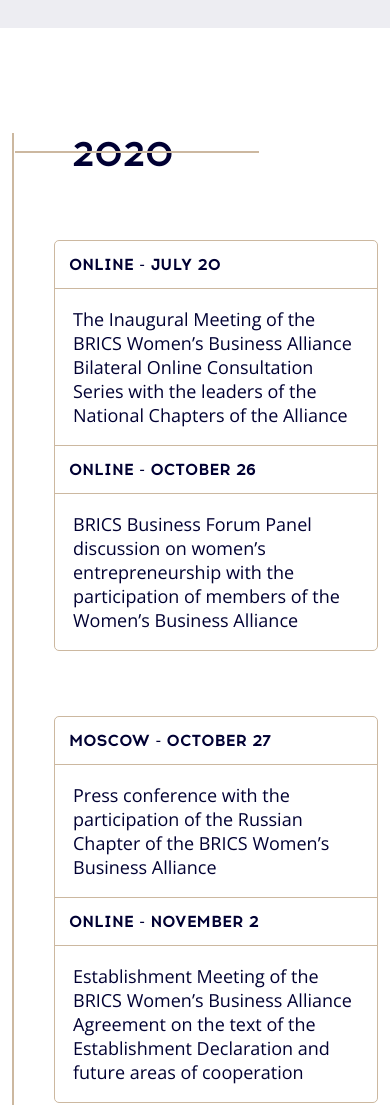
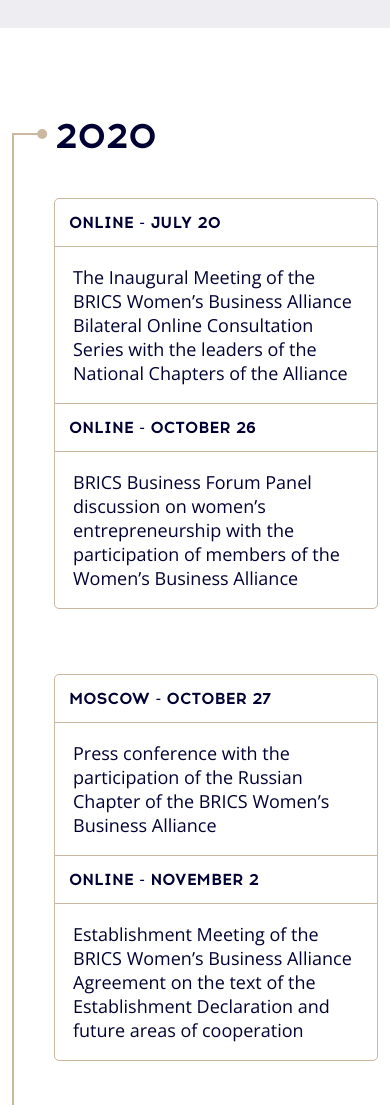
Before and after one commit to dmazikin/brics, a website: page src/about.html in a window 390 px wide. Shown: the part 3741-4846 px from the top of the page. Drawn offline with nearby package versions, Linux system fonts and the light colour scheme; files that its build step writes are made by us from their sources; files whose address does not match are found by name.

Commit message:
переработал timeline второй секции

```diff
--- a/src/about.html
+++ b/src/about.html
@@ -267,9 +267,9 @@
             <div class="container">
                 <div class="timeline">
                     <div class="timeline-list timeline-list-type-2">
+                        <div class="title timeline-title-2020">2020</div>
                         <div class="row">
-                            <div class="timeline-item col-md-6 col-lg-4">
-                                <div class="title timeline-title-2020">2020</div>
+                            <div class="timeline-item col-md-12 col-lg-4">
                                 <div class="timeline-item-wrapper">
                                     <div class="timeline-item-subtitle">ONLINE - JULY 20</div>
                                     <div class="timeline-item-content">
@@ -284,7 +284,7 @@
                                 </div>
                                 <!-- /.timeline-item-wrapper -->
                             </div>
-                            <div class="timeline-item col-md-6 col-lg-4">
+                            <div class="timeline-item col-md-12 col-lg-4">
                                 <div class="timeline-item-wrapper">
                                     <div class="timeline-item-subtitle">MOSCOW - OCTOBER 27</div>
                                     <div class="timeline-item-content">
@@ -299,7 +299,7 @@
                                 </div>
                                 <!-- /.timeline-item-wrapper -->
                             </div>
-                            <div class="timeline-item col-md-6 col-lg-4">
+                            <div class="timeline-item col-md-12 col-lg-4">
                                 <div class="timeline-item-wrapper">
                                     <div class="timeline-item-subtitle">ONLINE - NOVEMBER 17</div>
                                     <div class="timeline-item-content">
--- a/src/sass/blocks/_about.scss
+++ b/src/sass/blocks/_about.scss
@@ -201,6 +201,62 @@
     margin-left: 0;
     position: absolute;
     background: #ededf2;
+}
+
+.timeline-title-2020 {
+    margin-left: 0;
+    position: absolute;
+    background: #fff;
+    top: -23px;
+    right: 37%;
+    transform: translateX(-37%);
+    width: 200px;
+    text-align: center;
+    &::before {
+        content: '';
+        position: absolute;
+        left: 0px;
+        width: 10px;
+        height: 10px;
+        top: 17px;
+        border-radius: 100%;
+        background: #CCB8A0;
+    }
+    &::after {
+        content: '';
+        position: absolute;
+        right: 0px;
+        width: 10px;
+        height: 10px;
+        top: 17px;
+        border-radius: 100%;
+        background: #CCB8A0;
+    }
+}
+
+.timeline-list-type-2 {
+    position: relative;
+    border-top: 1px solid #CCB8A0;
+    &::before {
+        content: '';
+        position: absolute;
+        left: 0px;
+        width: 10px;
+        height: 10px;
+        top: -6px;
+        border-radius: 100%;
+        background: #CCB8A0;
+    }
+    &::after {
+        content: '';
+        position: absolute;
+        right: 0px;
+        width: 10px;
+        height: 10px;
+        top: -6px;
+        border-radius: 100%;
+        background: #CCB8A0;
+    }
 }
 
 .timeline-item {
--- a/src/sass/blocks/_mobile.scss
+++ b/src/sass/blocks/_mobile.scss
@@ -255,6 +255,48 @@
     .timeline-title-2018::after {
         left: 0;
         top: 14px;
+    }
+    .timeline-list-type-2 {
+        border-top: none;
+    }
+    .timeline-list-type-2 {
+        &::before {
+            height: 0;
+            width: 0;
+        }
+        &::after {
+            height: 0;
+            width: 0;
+        }
+    }
+    .timeline-title-2020 {
+        background: 0 0;
+        width: 40px;
+        padding-left: 18px;
+        padding-right: 0;
+        top: -18px;
+        left: 38px;
+        &::before {
+            content: '';
+            position: absolute;
+            border-top: 2px solid #ccb8a0;
+            background: none;
+            width: 65%;
+            border-radius: 0;
+            display: block;
+            top: 18px;
+            left: -25px;
+        }
+        &::after {
+            content: '';
+            position: absolute;
+            left: 0px;
+            width: 10px;
+            height: 10px;
+            top: 14px;
+            border-radius: 100%;
+            background: #CCB8A0;
+        }
     }
     .brics_size {
         font-size: 8rem;
@@ -788,14 +830,6 @@
         padding-top: 0;
         margin-top: 60px;
     }
-    .timeline-title-2020 {
-        background: 0 0;
-        width: 40px;
-        padding-left: 18px;
-        padding-right: 0;
-        left: 20px;
-        top: -18px;
-    }
     .timeline-title-2020::after {
         left: 0;
     }
@@ -803,17 +837,6 @@
     .timeline-list-type-2::after {
         width: 0;
         height: 0;
-    }
-    .timeline-title-2020::before {
-        content: '';
-        position: absolute;
-        border-top: 2px solid #ccb8a0;
-        width: 70%;
-        display: block;
-        top: 18px;
-        left: -27px;
-        border-radius: 0%;
-        height: 2px;
     }
     .nav-news {
         width: 100%;
```
Also changed, not shown: dist/about.html, dist/css/style.min.css.
